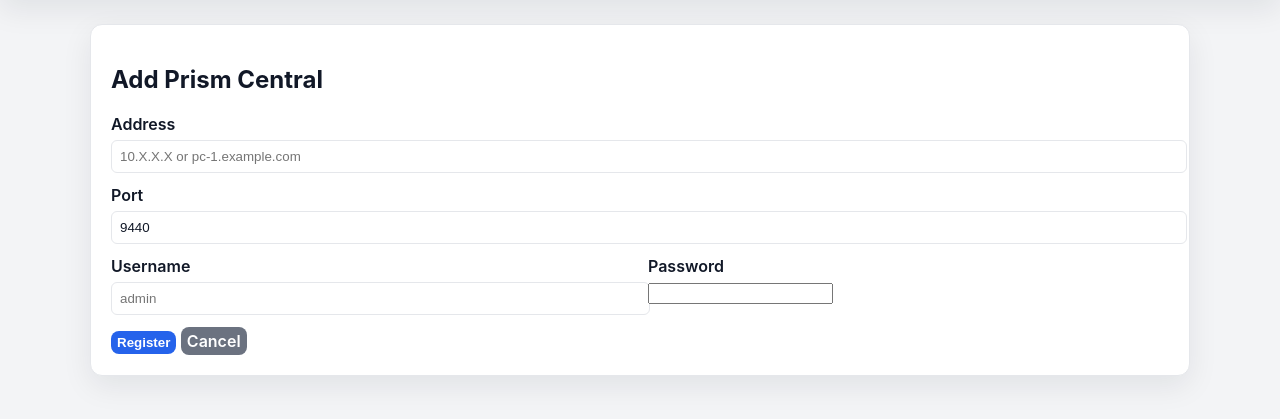
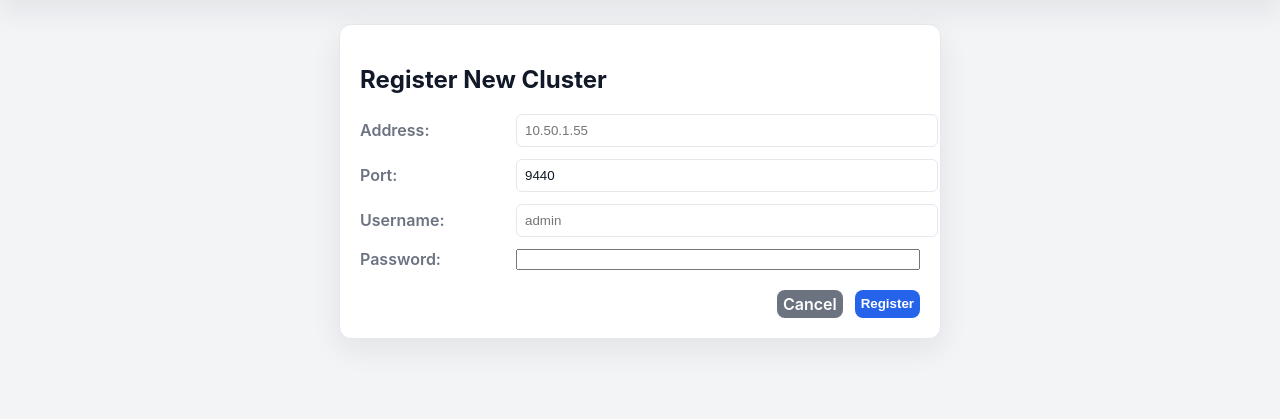
Before and after one commit to ayushking1194/image_central, a FastAPI app: page /ui/pcs/new in a window 1280 px wide. Shown: the part 62-481 px from the top of the page. Run offline with FastAPI, Linux system fonts and the light colour scheme.

Commit message:
Refine add PC form layout

```diff
--- a/static/styles.css
+++ b/static/styles.css
@@ -181,6 +181,32 @@ tbody tr:hover {
   flex: 1;
 }
 
+.form-card {
+  max-width: 560px;
+  margin: 0 auto;
+}
+
+.form-grid {
+  display: grid;
+  grid-template-columns: 140px 1fr;
+  gap: 12px 16px;
+  align-items: center;
+}
+
+.form-grid label {
+  margin-bottom: 0;
+  color: var(--muted);
+  font-weight: 600;
+}
+
+.form-actions {
+  grid-column: 1 / -1;
+  display: flex;
+  justify-content: flex-end;
+  gap: 12px;
+  margin-top: 8px;
+}
+
 label {
   display: block;
   margin-bottom: 6px;
--- a/templates/pcs/new.html
+++ b/templates/pcs/new.html
@@ -1,29 +1,25 @@
 {% extends "base.html" %}
 
 {% block content %}
-  <div class="card">
-    <h2>Add Prism Central</h2>
-    <form action="/ui/pcs/new" method="post">
-      <div class="form-group">
-        <label for="address">Address</label>
-        <input id="address" name="address" type="text" placeholder="10.X.X.X or pc-1.example.com" required />
+  <div class="card form-card">
+    <h2>Register New Cluster</h2>
+    <form action="/ui/pcs/new" method="post" class="form-grid">
+      <label for="address">Address:</label>
+      <input id="address" name="address" type="text" placeholder="10.50.1.55" required />
+
+      <label for="port">Port:</label>
+      <input id="port" name="port" type="text" value="9440" required />
+
+      <label for="username">Username:</label>
+      <input id="username" name="username" type="text" placeholder="admin" required />
+
+      <label for="password">Password:</label>
+      <input id="password" name="password" type="password" required />
+
+      <div class="form-actions">
+        <a class="btn secondary" href="/ui/pcs">Cancel</a>
+        <button class="btn" type="submit">Register</button>
       </div>
-      <div class="form-group">
-        <label for="port">Port</label>
-        <input id="port" name="port" type="text" value="9440" required />
-      </div>
-      <div class="form-row">
-        <div class="form-group">
-          <label for="username">Username</label>
-          <input id="username" name="username" type="text" placeholder="admin" required />
-        </div>
-        <div class="form-group">
-          <label for="password">Password</label>
-          <input id="password" name="password" type="password" required />
-        </div>
-      </div>
-      <button class="btn" type="submit">Register</button>
-      <a class="btn secondary" href="/ui/pcs">Cancel</a>
     </form>
   </div>
 {% endblock %}
```
